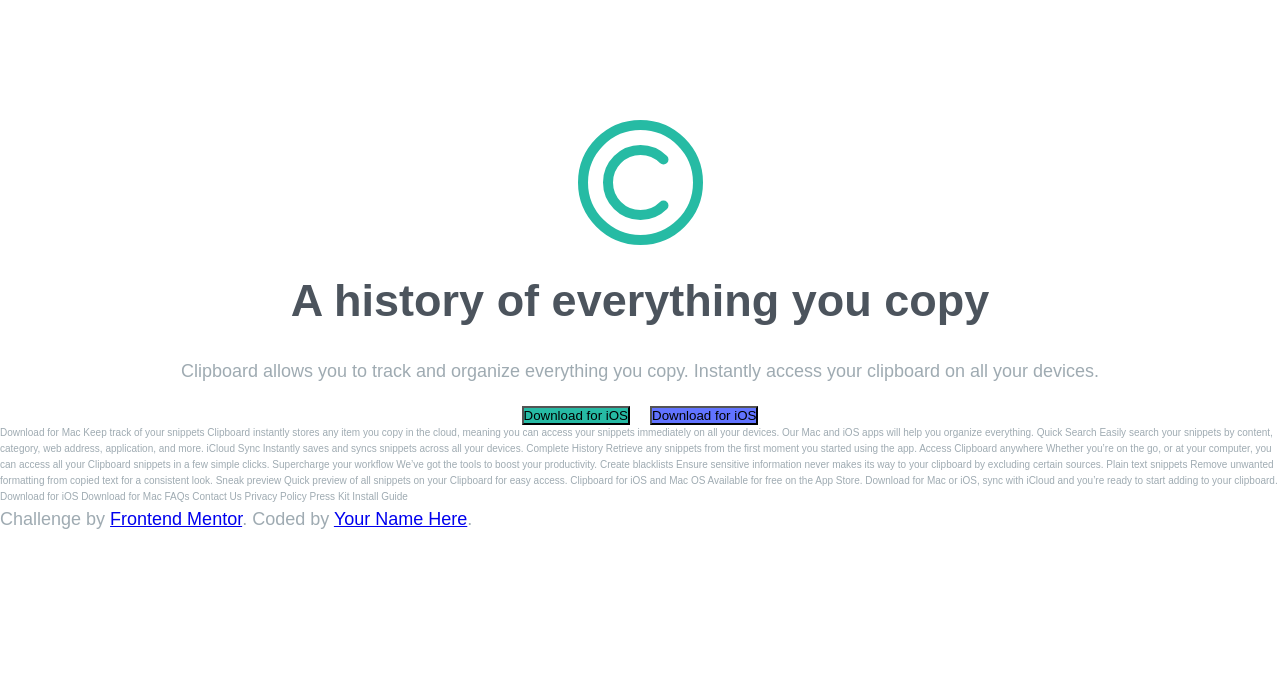
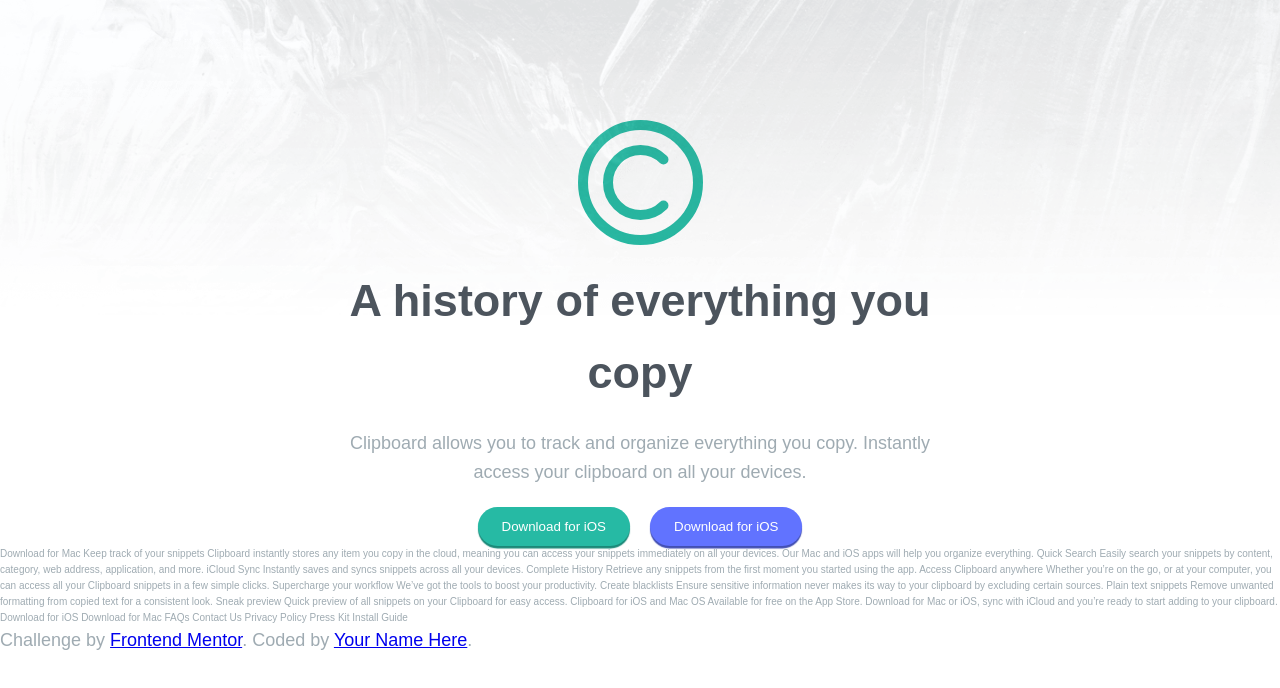
Before and after one commit to joannakopystecka/clipboard-landing-page, a plain HTML site: page index.html in a window 1280 px wide. Drawn offline with Linux system fonts and the light colour scheme; a web font is replaced by a local one.

Commit message:
Building header section

```diff
--- a/index.html
+++ b/index.html
@@ -20,8 +20,13 @@
     <title>Frontend Mentor | Clipboard landing page</title>
   </head>
   <body>
+    <img
+      src="images/bg-header-desktop.png"
+      alt="Background image"
+      class="backgroun__img"
+    />
     <header class="header">
-      <img src="images/logo.svg" alt="" />
+      <img src="images/logo.svg" alt="Logo" />
       <h1 class="heading-1">A history of everything you copy</h1>
       <p class="heading__paragraph">
         Clipboard allows you to track and organize everything you copy.
--- a/styles/_base.scss
+++ b/styles/_base.scss
@@ -5,6 +5,7 @@ $color-primary-2: hsl(233, 100%, 69%);
 
 $color-neutral-dark: hsl(210, 10%, 33%);
 $color-neutral-light: hsl(201, 11%, 66%);
+$color-white: hsl(0, 100%, 100%);
 
 //fonts variables
 
@@ -31,3 +32,8 @@ body {
 p {
   font-size: 1.8rem;
 }
+
+.backgroun__img {
+  width: 100vw;
+  position: absolute;
+}
--- a/styles/_button.scss
+++ b/styles/_button.scss
@@ -2,12 +2,23 @@
   align-self: start;
   justify-self: start;
   display: inline-block;
+  font-family: $font-primary;
+  color: $color-white;
+  padding: 1.2rem 2.4rem;
+  border: none;
+  border-radius: 2.5rem;
 
   &--green {
     background-color: $color-primary-1;
+    box-shadow: 0 0.25rem 0.1rem hsl(171, 68%, 32%);
   }
 
   &--blue {
     background-color: $color-primary-2;
+    box-shadow: 0 0.25rem 0.1rem hsl(233, 46%, 48%);
+  }
+
+  &:hover {
+    opacity: 0.7;
   }
 }
--- a/styles/_header.scss
+++ b/styles/_header.scss
@@ -1,12 +1,24 @@
 .header {
   display: grid;
+  grid-template-columns: 50vw;
   justify-items: center;
   justify-content: center;
+  text-align: center;
   gap: 2rem;
   padding-top: 15vh;
+
+  &__paragraph {
+    font-size: 2rem;
+    text-align: center;
+  }
 
   &__buttons {
     display: flex;
     gap: 2rem;
   }
 }
+
+.section-heading {
+  width: min(90%, 65rem);
+  margin: 0 auto;
+}
```
Also changed, not shown: styles/style.css, 1 other file.
